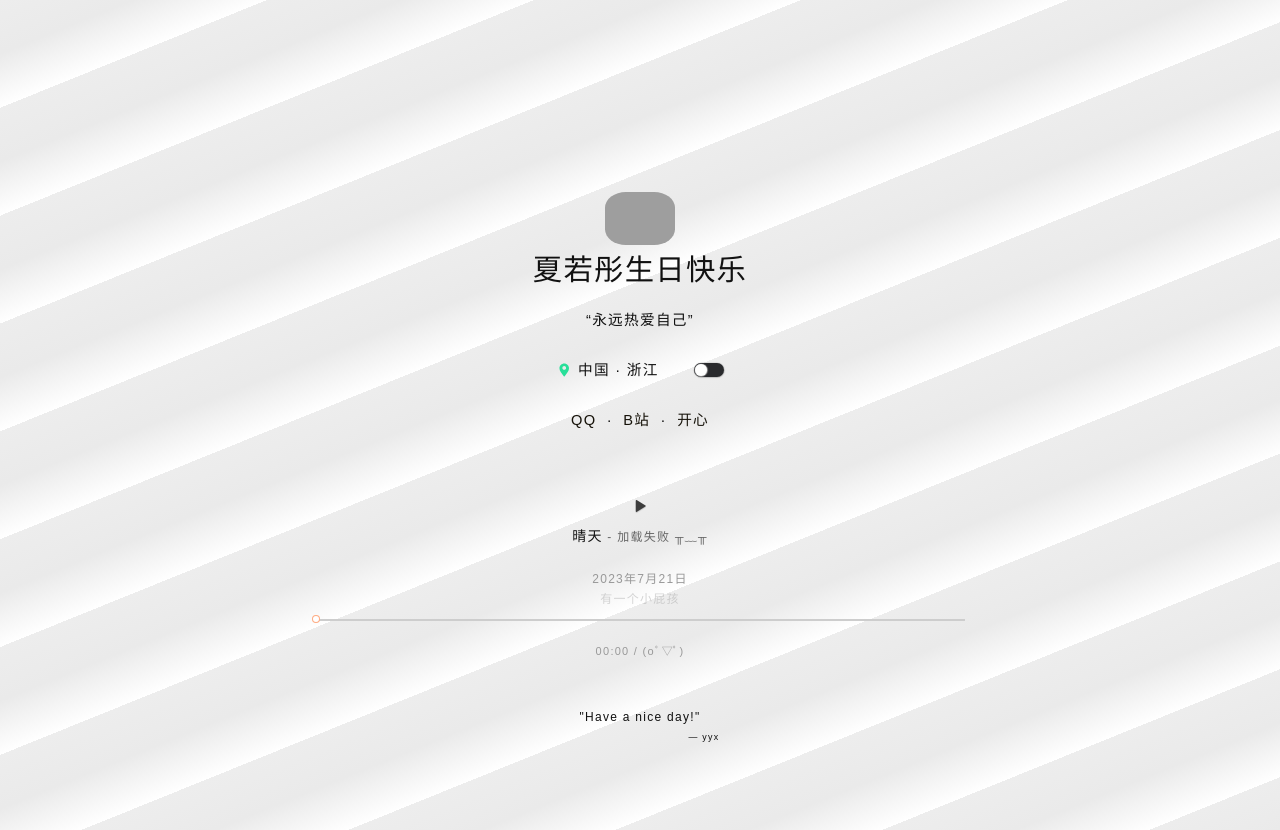
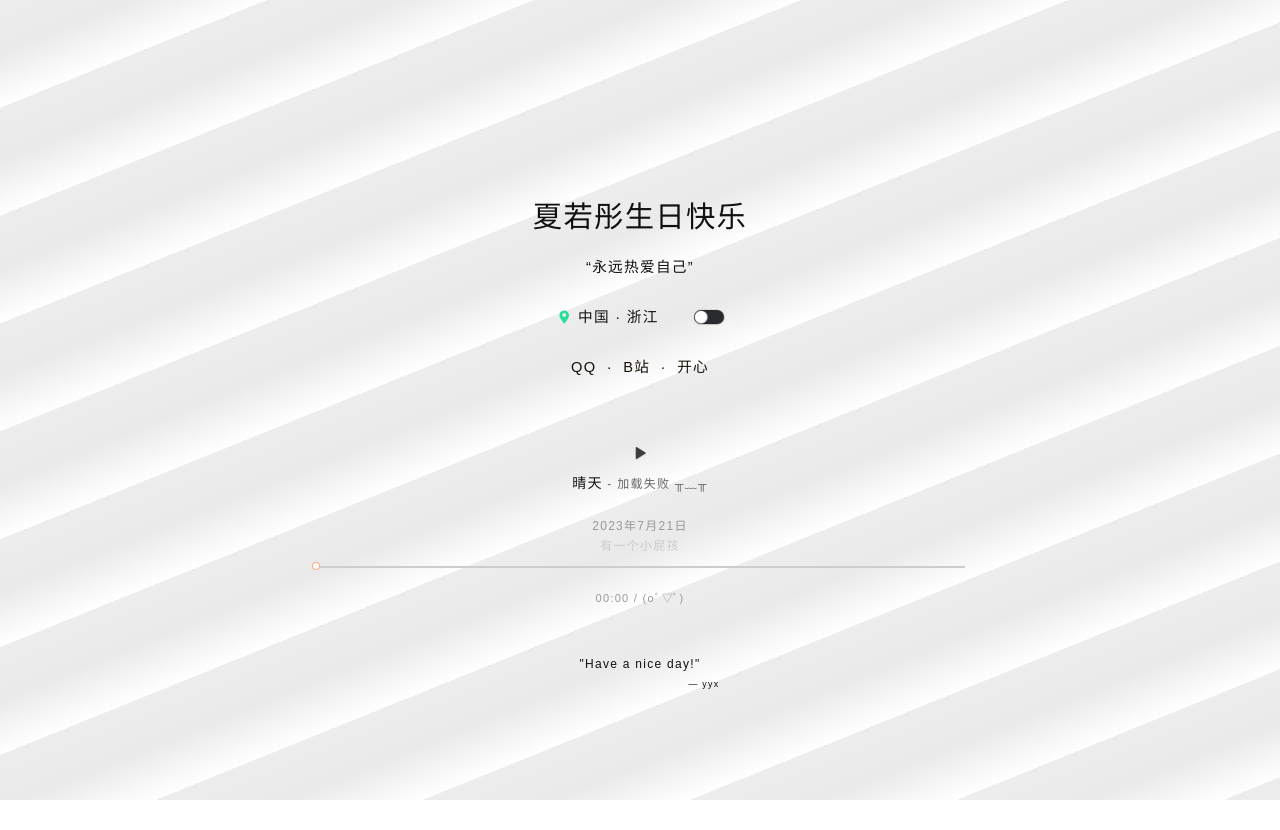
Before and after one commit to Yfanx/Yfanx.github.io, a plain HTML site: page index.html in a window 1280 px wide. After the commit the page ends 800 px from the top, so only its background shows below. Drawn offline with Linux system fonts and the light colour scheme; no server answers; grey boxes are pictures that could not be loaded.

Commit message:
Update index.html

```diff
--- a/index.html
+++ b/index.html
@@ -146,9 +146,7 @@
 
             <div class="container">
                 <div class="intro" style=" line-height: 50px">
-                    <div class="user-warp img"><a href="#" target="_blank"><img
-                                src="https://i.postimg.cc/hPCWWkVr/20230721215053.jpg"></a>
-                    </div>
+
                     <div class="nickname">夏若彤生日快乐</div>
                     <div class="description">
                         <p>“永远热爱自己”</p>
```
